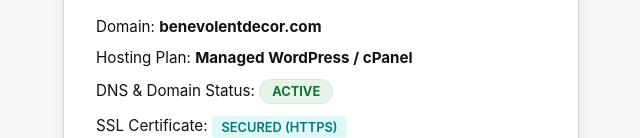
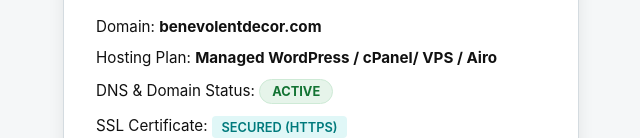
Before and after one commit to JustinMartin-proj/devops-status-app, a plain HTML site: page index.html in a window 1280 px wide. Shown: the part 338-476 px from the top of the page, without its empty margins (319-959 px from the left). Drawn offline with Linux system fonts and the light colour scheme.

Commit message:
Adding W+M in hosting

```diff
--- a/index.html
+++ b/index.html
@@ -80,7 +80,8 @@
         <h1>Domain & Hosting Status</h1>
 	<h1>Justin Martin </h1>
         <div class="info-row">Domain: <strong>benevolentdecor.com</strong></div>
-        <div class="info-row">Hosting Plan: <strong>Managed WordPress / cPanel</strong></div>
+        <div class="info-row">Hosting Plan: <strong>Managed WordPress / cPanel/ VPS / Airo  </strong></div>
+
         <div class="info-row">DNS &amp; Domain Status: <span class="badge">ACTIVE</span></div>
         <div class="info-row">SSL Certificate: <span class="ssl-badge">SECURED (HTTPS)</span></div>
         <div class="meta">
```
